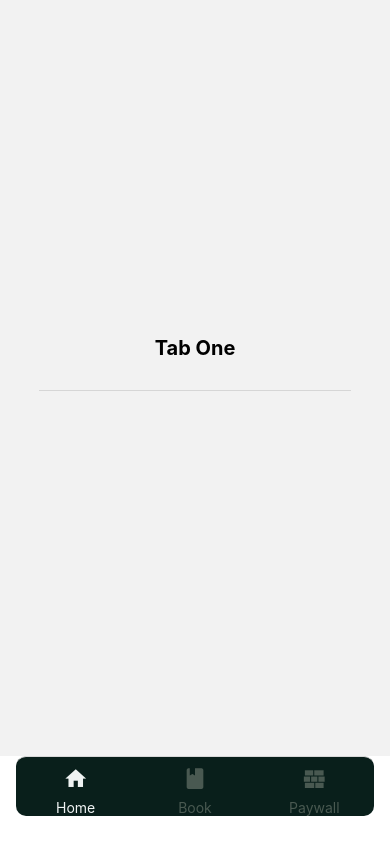
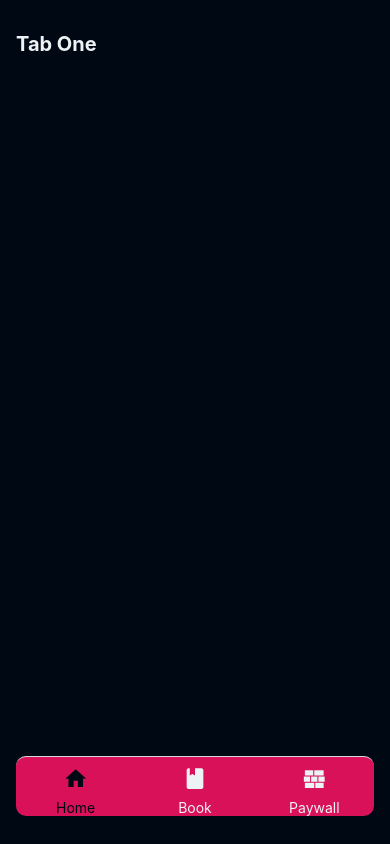
Before and after one commit to mchjohn/expo-iap, a React Native app: screen /Home in a window 390 px wide. Built offline with nearby package versions, Linux system fonts and the light colour scheme.

Commit message:
Update navigation and styling

```diff
--- a/App.tsx
+++ b/App.tsx
@@ -1,7 +1,24 @@
 import 'react-native-gesture-handler';
+import { StatusBar, StyleSheet } from 'react-native';
+import { SafeAreaProvider, SafeAreaView } from 'react-native-safe-area-context';
 
 import { Navigation } from './src/navigation';
 
 export default function App() {
-  return <Navigation />;
+  return (
+    <SafeAreaProvider>
+      <SafeAreaView style={styles.container}>
+        <Navigation />
+
+        <StatusBar backgroundColor="#000814" />
+      </SafeAreaView>
+    </SafeAreaProvider>
+  );
 }
+
+const styles = StyleSheet.create({
+  container: {
+    flex: 1,
+    backgroundColor: '#000814',
+  },
+});
--- a/package.json
+++ b/package.json
@@ -6,6 +6,7 @@
     "format": "eslint \"**/*.{js,jsx,ts,tsx}\" --fix && prettier \"**/*.{js,jsx,ts,tsx,json}\" --write",
     "ios": "expo start --ios",
     "start": "expo start",
+    "dev:server": "json-server src/api/db.json",
     "web": "expo start --web"
   },
   "dependencies": {
@@ -14,6 +15,7 @@
     "@react-navigation/stack": "^6.3.17",
     "expo": "~49.0.11",
     "expo-status-bar": "~1.6.0",
+    "json-server": "^1.0.0-alpha.22",
     "react": "18.2.0",
     "react-native": "0.72.6",
     "react-native-gesture-handler": "~2.12.0",
--- /dev/null
+++ b/src/api/db.json
@@ -0,0 +1,10 @@
+{
+  "books": [
+    { "id": "1", "title": "O Senhor dos Anéis", "image": "https://m.media-amazon.com/images/I/71ZLavBjpRL._AC_UF1000,1000_QL80_.jpg"},
+    { "id": "2", "title": "O nome do vento", "image": "https://i0.wp.com/becodaspalavras.com/wp-content/uploads/2018/06/capa-post-nome-do-vento.jpg?fit=580%2C360&ssl=1"},
+    { "id": "3", "title": "A Roda do Tempo", "image": "https://m.media-amazon.com/images/I/61luxgJKWHL._AC_UF1000,1000_QL80_.jpg"},
+    { "id": "4", "title": "O Livro Malazano dos Caídos", "image": "https://m.media-amazon.com/images/I/61jfhKVoKtL._AC_UF1000,1000_QL80_.jpg"},
+    { "id": "5", "title": "O feiticeiro de Terramar", "image": "https://m.media-amazon.com/images/I/61Ll2xTMDsL._AC_UF1000,1000_QL80_.jpg"},
+    { "id": "6", "title": "As Crônicas de Gelo e Fogo", "image": "https://m.media-amazon.com/images/I/91+1SUO3vUL._AC_UF1000,1000_QL80_.jpg"}
+  ]
+}
--- a/src/navigation/index.tsx
+++ b/src/navigation/index.tsx
@@ -1,11 +1,11 @@
-import { NavigationContainer } from '@react-navigation/native'
+import { NavigationContainer } from '@react-navigation/native';
 
-import { TabNavigation } from './TabNavigation'
+import { TabNavigation } from './TabNavigation';
 
 export function Navigation() {
   return (
     <NavigationContainer>
       <TabNavigation />
     </NavigationContainer>
-  )
+  );
 }
--- a/src/navigation/styles/screenOptions.tsx
+++ b/src/navigation/styles/screenOptions.tsx
@@ -1,23 +1,23 @@
-import { Text } from 'react-native'
-import { MaterialCommunityIcons } from '@expo/vector-icons'
-import { BottomTabNavigationOptions } from '@react-navigation/bottom-tabs'
+import { MaterialCommunityIcons } from '@expo/vector-icons';
+import { BottomTabNavigationOptions } from '@react-navigation/bottom-tabs';
+import { Text } from 'react-native';
 
 type TabBarIconProps = {
   name: React.ComponentProps<typeof MaterialCommunityIcons>['name'];
   size: number;
   color: string;
   focused: boolean;
-}
+};
 
 export const TabBarIcon = (props: TabBarIconProps) => {
   return (
     <MaterialCommunityIcons
       name={props.name}
       size={props.size}
-      color={props.focused ? '#EFF3F3' : '#495951'}
+      color={props.focused ? '#000814' : '#edf2f4'}
     />
-  )
-}
+  );
+};
 
 export const tabBarStyle = {
   gap: 4,
@@ -25,18 +25,14 @@ export const tabBarStyle = {
   marginBottom: 28,
   borderRadius: 10,
   marginHorizontal: 16,
-  backgroundColor: '#091F1B',
-}
+  backgroundColor: '#d81159',
+};
 
 export const tabScreenOptions: BottomTabNavigationOptions = {
   headerShown: false,
   tabBarHideOnKeyboard: true,
   tabBarLabel({ focused, children }) {
-    return (
-      <Text style={{color: focused ? '#EFF3F3' : '#495951'}}>
-        {children}
-      </Text>
-    )
+    return <Text style={{ color: focused ? '#000814' : '#edf2f4' }}>{children}</Text>;
   },
   tabBarStyle,
-}
+};
--- a/src/screens/Book/index.tsx
+++ b/src/screens/Book/index.tsx
@@ -4,7 +4,6 @@ export function Book() {
   return (
     <View style={styles.container}>
       <Text style={styles.title}>Book Tab</Text>
-      <View style={styles.separator} />
     </View>
   );
 }
@@ -15,13 +14,6 @@ const styles = StyleSheet.create({
     flex: 1,
     justifyContent: 'center',
   },
-  separator: {
-    backgroundColor: 'gray',
-    height: 1,
-    marginVertical: 30,
-    opacity: 0.25,
-    width: '80%',
-  },
   title: {
     fontSize: 20,
     fontWeight: 'bold',
--- a/src/screens/Home/index.tsx
+++ b/src/screens/Home/index.tsx
@@ -4,26 +4,20 @@ export function Home() {
   return (
     <View style={styles.container}>
       <Text style={styles.title}>Tab One</Text>
-      <View style={styles.separator} />
     </View>
   );
 }
 
 const styles = StyleSheet.create({
   container: {
-    alignItems: 'center',
     flex: 1,
-    justifyContent: 'center',
-  },
-  separator: {
-    backgroundColor: 'gray',
-    height: 1,
-    marginVertical: 30,
-    opacity: 0.25,
-    width: '80%',
+    paddingVertical: 32,
+    paddingHorizontal: 16,
+    backgroundColor: '#000814',
   },
   title: {
     fontSize: 20,
     fontWeight: 'bold',
+    color: '#edf2f4',
   },
 });
```
Also changed, not shown: 1 other file (tests, documents, lock files or other folders).
